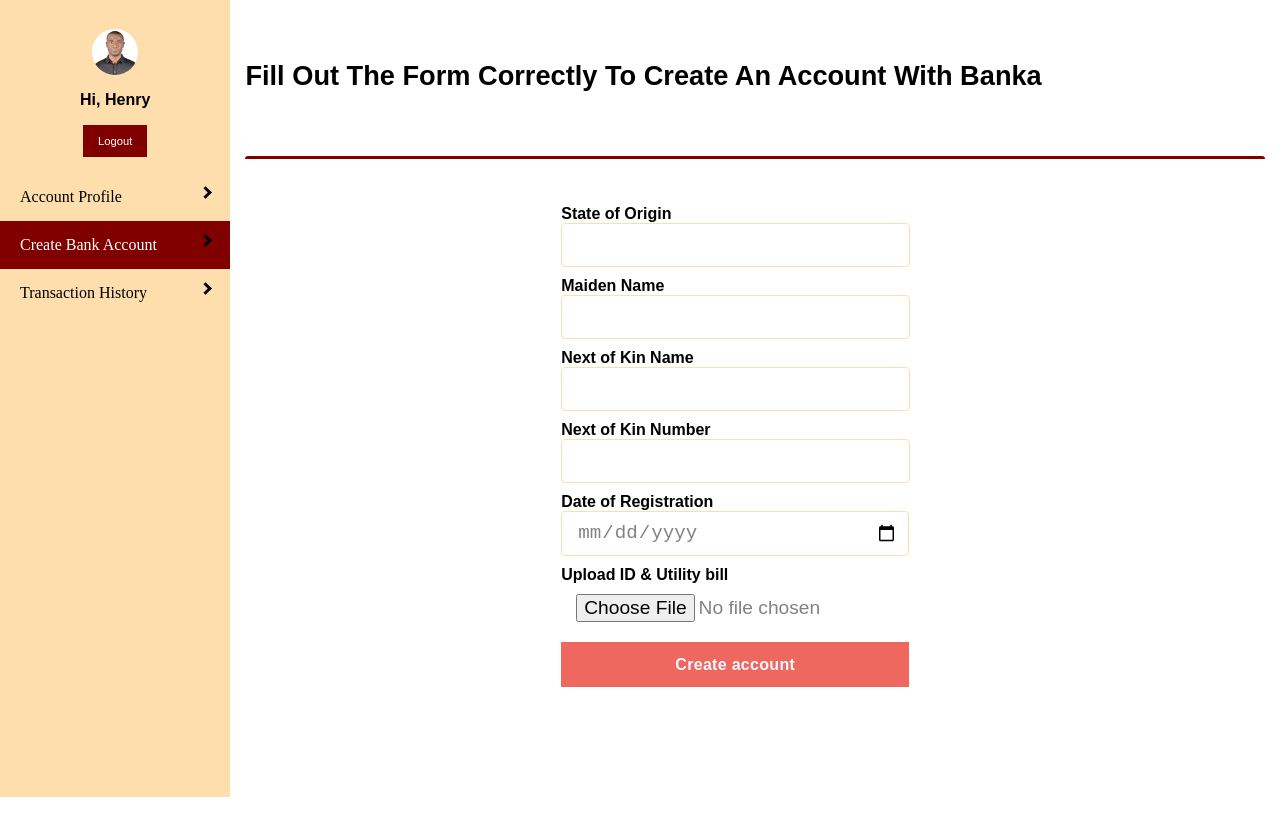
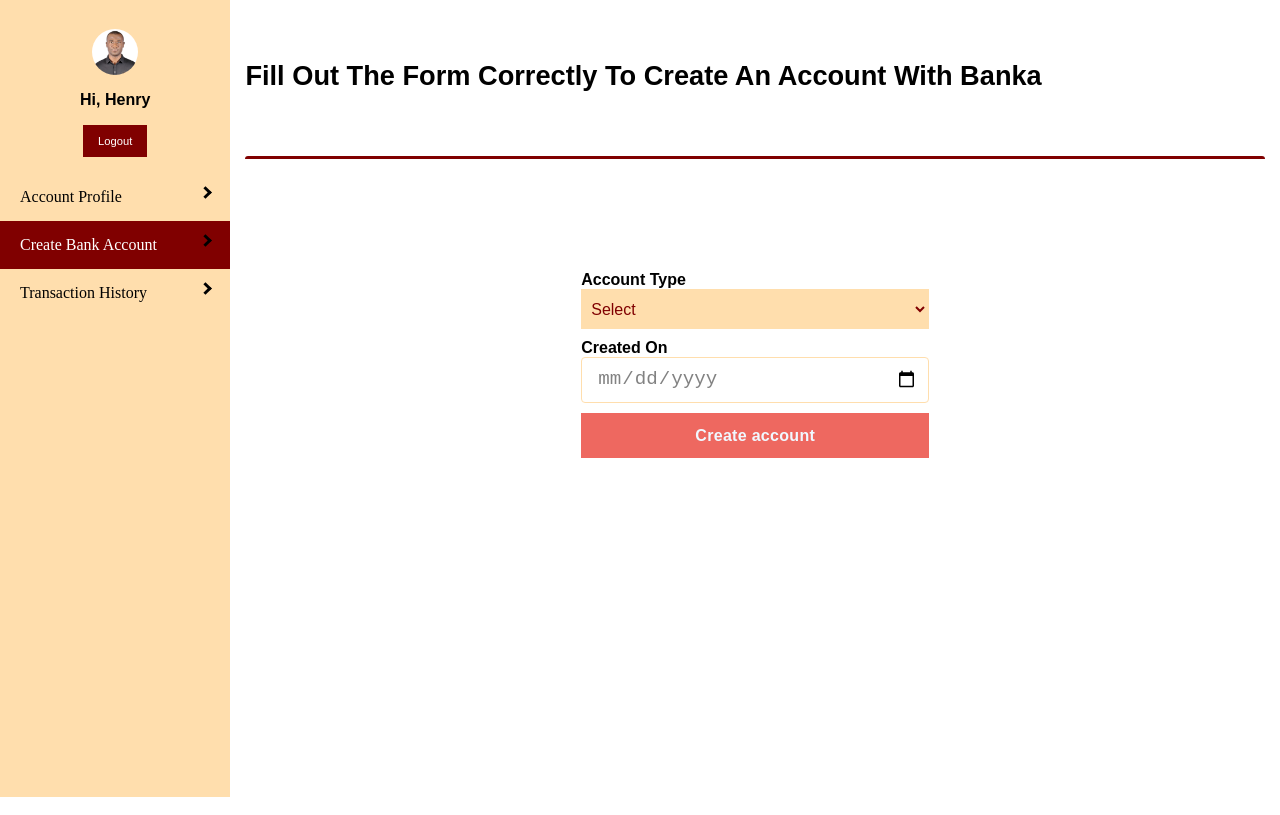
Before and after one commit to chokonaira/Banka, a plain HTML site: page UI/user-create-account.html in a window 1280 px wide. Shown: the part 68-883 px from the top of the page. After the commit the page ends 800 px from the top, so only its background shows below. Drawn offline with Linux system fonts and the light colour scheme.

Commit message:
made changes to UI

```diff
--- a/UI/user-create-account.html
+++ b/UI/user-create-account.html
@@ -72,31 +72,21 @@
                                             <option>Current</option>
                                             </select>
                                     </div> -->
-                                    <div class="form-group">
-                                            <label for="email">State of Origin</label>
-                                            <input  type="email" name="email" id="email" class="form-control">
-                                        </div>
+
                                 <div class="form-group">
-                                    <label for="other__name">Maiden Name</label>
-                                    <input   type="text" name="othertName" id="other__name" class="form-control">
-                                </div>
-                                <div class="form-group">
-                                    <label for="email">Next of Kin Name</label>
-                                    <input  type="email" name="email" id="email" class="form-control">
-                                </div>
-                                <div class="form-group">
-                                        <label for="email">Next of Kin Number</label>
-                                        <input type="email" name="email" id="email" class="form-control">
+                                    <label for="last__name">Account Type</label>
+                                        <select style="width: 348px" id="" class="form-control">
+                                            <option>Select</option>
+                                            <option>Savings</option>
+                                            <option>Current</option>
+                                        </select>
                                     </div>
                                 <div class="form-group">
-                                    <label for="phone">Date of Registration</label>
+                                    <label for="phone">Created On</label>
                                     <input  style="width: 348px" type="date" name="phone" id="phone" class="form-control">
                                 </div>
 
-                                <div class="form-group">
-                                    <label for="phone">Upload ID & Utility bill</label>
-                                    <input type="file" accept="image/jpeg,image/jpg,image/png" name="passport" id="passport" class="form-control">
-                                </div>
+
                                 <div class="form-group">
                                     <button style="width: 348px" type="submit" class="btn-default" id="sign-up">Create account</button>
                                 </div>
```
Also changed, not shown: UI/admin-create-staff.html (+2 -5 lines).
